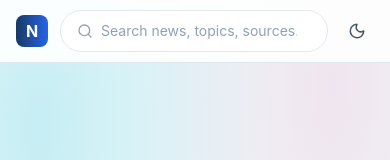
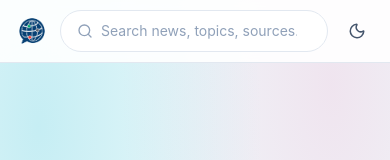
Before and after one commit to icygit6/NewsAgg., a React (Vite) app in the folder client/: page /bookmarks in a window 390 px wide. Shown: the top 160 px of the page. Built offline with nearby package versions, Linux system fonts and the light colour scheme; no server answers.

Commit message:
use current logo across mobile tabs

```diff
--- a/client/src/app/components/shell/TopBar.tsx
+++ b/client/src/app/components/shell/TopBar.tsx
@@ -1,6 +1,7 @@
 import { Link } from 'react-router';
 import { Sun, Moon } from 'lucide-react';
 import { useApp } from '../../contexts/AppContext';
+import { BrandLogo } from '../ui/BrandLogo';
 import { SearchBox } from './SearchBox';
 
 /** Mobile top bar (hidden ≥md): brand, search and theme toggle. Filters live
@@ -13,13 +14,8 @@ export function TopBar() {
       className={`md:hidden sticky top-0 z-40 flex items-center gap-3 px-4 py-2.5 border-b backdrop-blur-xl
         ${isDark ? 'bg-slate-950/90 border-slate-800' : 'bg-white/90 border-slate-200'}`}
     >
-      <Link to="/" className="shrink-0">
-        <span
-          className="w-8 h-8 rounded-lg flex items-center justify-center font-poppins font-bold text-white"
-          style={{ background: 'var(--brand-grad, #06b6d4)' }}
-        >
-          N
-        </span>
+      <Link to="/" className="shrink-0" aria-label="NewsAgg home">
+        <BrandLogo showWordmark={false} markClassName="w-8 h-8" />
       </Link>
       <div className="flex-1 min-w-0">
         <SearchBox />
```
